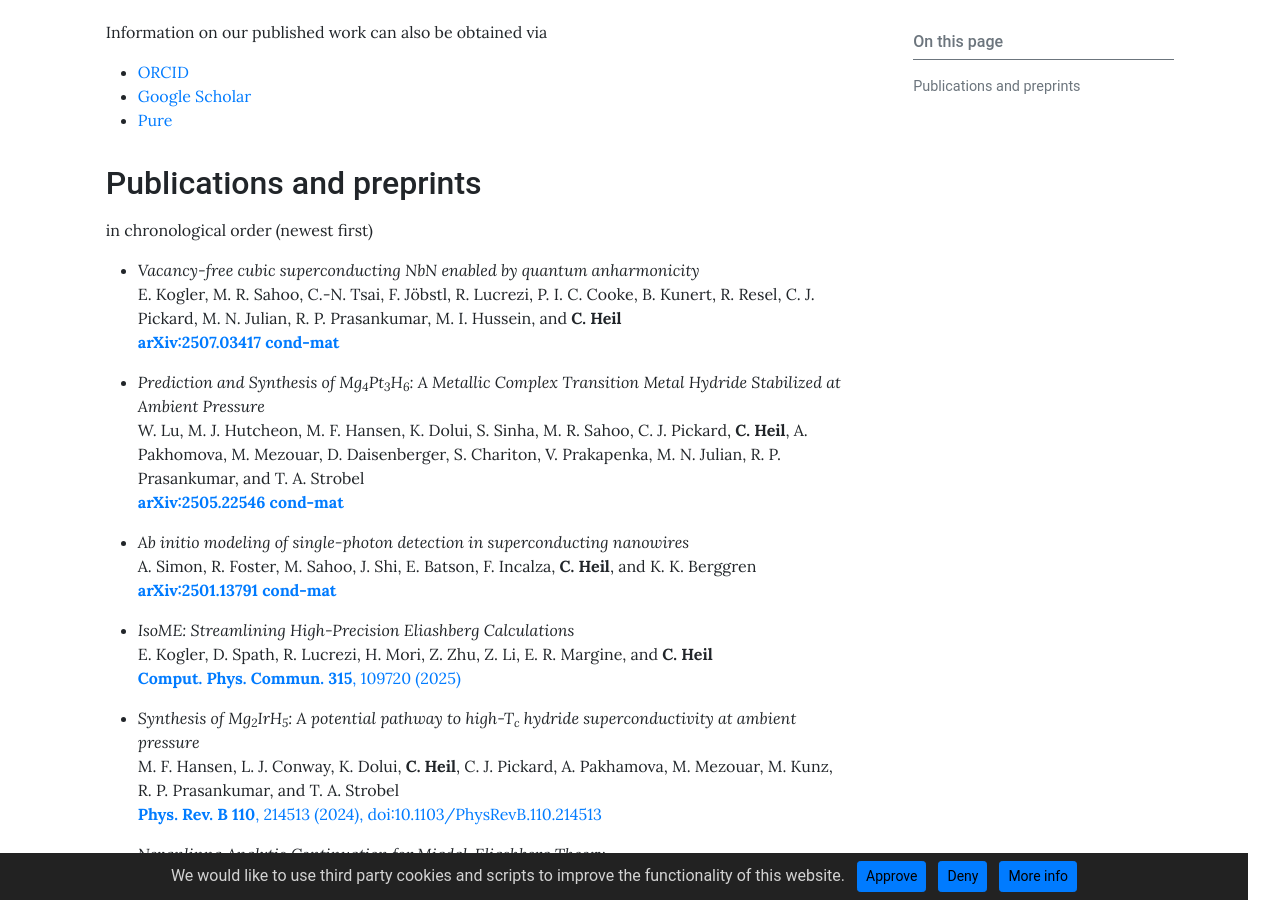
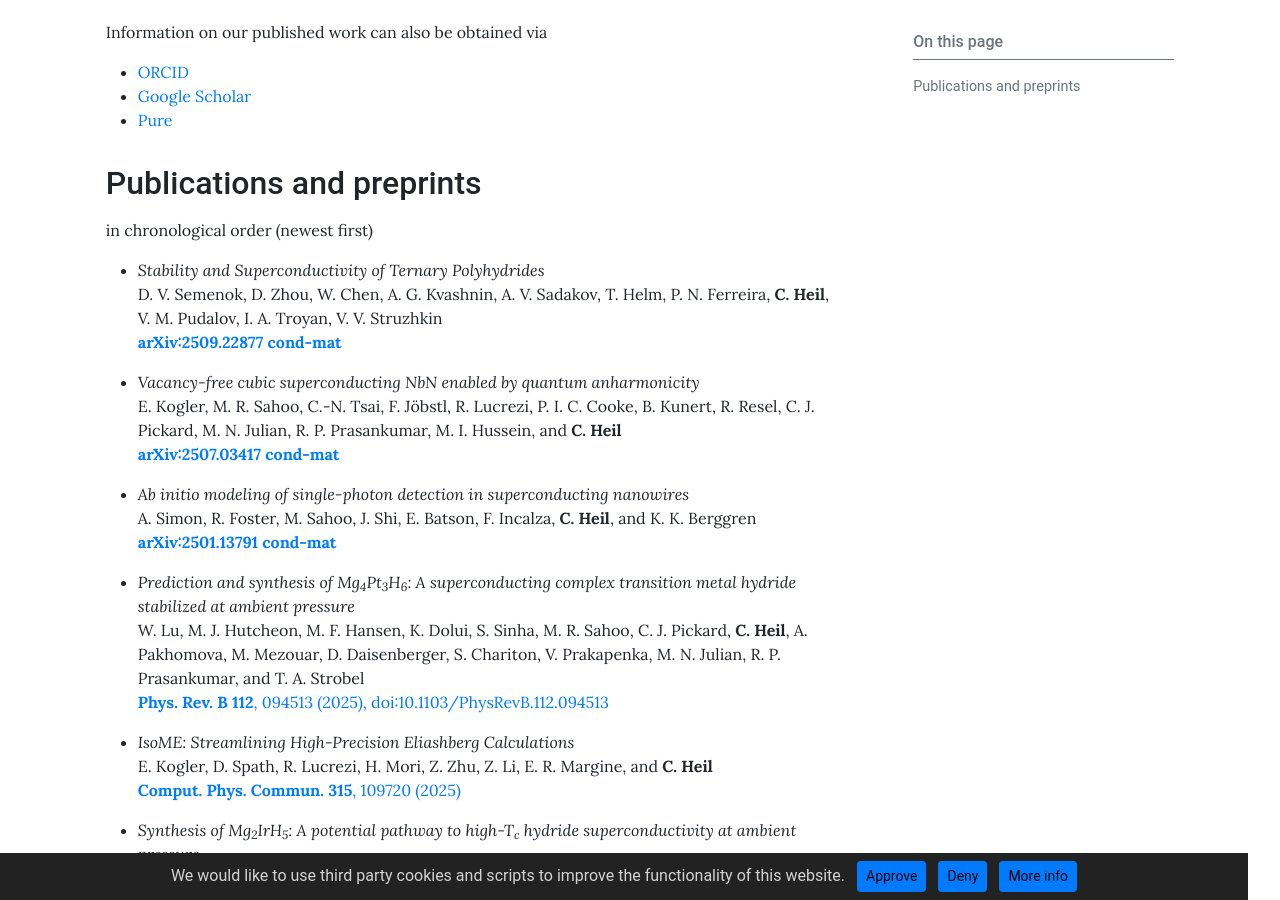
Before and after one commit to cheil/cheil.github.io, a Jekyll site: the page built from pages/research/publications.md, in a window 1280 px wide and 900 px high, scrolled down 320 px. Built offline with Jekyll 4.4.1, drawn with Linux system fonts in a browser that asks for light colours.

```diff
--- a/pages/research/publications.md
+++ b/pages/research/publications.md
@@ -18,17 +18,21 @@ Information on our published work can also be obtained via
 ## Publications and preprints
 in chronological order (newest first)
 
+- *Stability and Superconductivity of Ternary Polyhydrides*\
+D. V. Semenok, D. Zhou, W. Chen, A. G. Kvashnin, A. V. Sadakov, T. Helm, P. N. Ferreira, **C. Heil**, V. M. Pudalov, I. A. Troyan, V. V. Struzhkin\
+[**arXiv:2509.22877 cond-mat**](https://arxiv.org/abs/2509.22877)
+
 - *Vacancy-free cubic superconducting NbN enabled by quantum anharmonicity*\
 E. Kogler, M. R. Sahoo, C.-N. Tsai, F. Jöbstl, R. Lucrezi, P. I. C. Cooke, B. Kunert, R. Resel, C. J. Pickard, M. N. Julian, R. P. Prasankumar, M. I. Hussein, and **C. Heil**\
 [**arXiv:2507.03417 cond-mat**](https://arxiv.org/abs/2507.03417)
 
-- *Prediction and Synthesis of Mg<sub>4</sub>Pt<sub>3</sub>H<sub>6</sub>: A Metallic Complex Transition Metal Hydride Stabilized at Ambient Pressure*\
-W. Lu, M. J. Hutcheon, M. F. Hansen, K. Dolui, S. Sinha, M. R. Sahoo, C. J. Pickard, **C. Heil**, A. Pakhomova, M. Mezouar, D. Daisenberger, S. Chariton, V. Prakapenka, M. N. Julian, R. P. Prasankumar, and T. A. Strobel\
-[**arXiv:2505.22546 cond-mat**](https://arxiv.org/abs/2505.22546)
-
 - *Ab initio modeling of single-photon detection in superconducting nanowires*\
 A. Simon, R. Foster, M. Sahoo, J. Shi, E. Batson, F. Incalza, **C. Heil**, and K. K. Berggren\
 [**arXiv:2501.13791 cond-mat**](https://arxiv.org/abs/2501.13791)
+
+- *Prediction and synthesis of Mg<sub>4</sub>Pt<sub>3</sub>H<sub>6</sub>: A superconducting complex transition metal hydride stabilized at ambient pressure*\
+W. Lu, M. J. Hutcheon, M. F. Hansen, K. Dolui, S. Sinha, M. R. Sahoo, C. J. Pickard, **C. Heil**, A. Pakhomova, M. Mezouar, D. Daisenberger, S. Chariton, V. Prakapenka, M. N. Julian, R. P. Prasankumar, and T. A. Strobel\
+[**Phys. Rev. B 112**, 094513 (2025), doi:10.1103/PhysRevB.112.094513](https://journals.aps.org/prb/abstract/10.1103/PhysRevB.112.094513)
 
 - *IsoME: Streamlining High-Precision Eliashberg Calculations*\
 E. Kogler, D. Spath, R. Lucrezi, H. Mori, Z. Zhu, Z. Li, E. R. Margine, and **C. Heil**\
```
Also changed, not shown: _posts/2024-09-05-new-preprint_NAC.md (+1 -1 lines), _posts/2025-09-30-new-preprint_Eremets.md (added, +26 -0 lines), assets/theme/images/tribute_Eremets_preprint.png (added).
